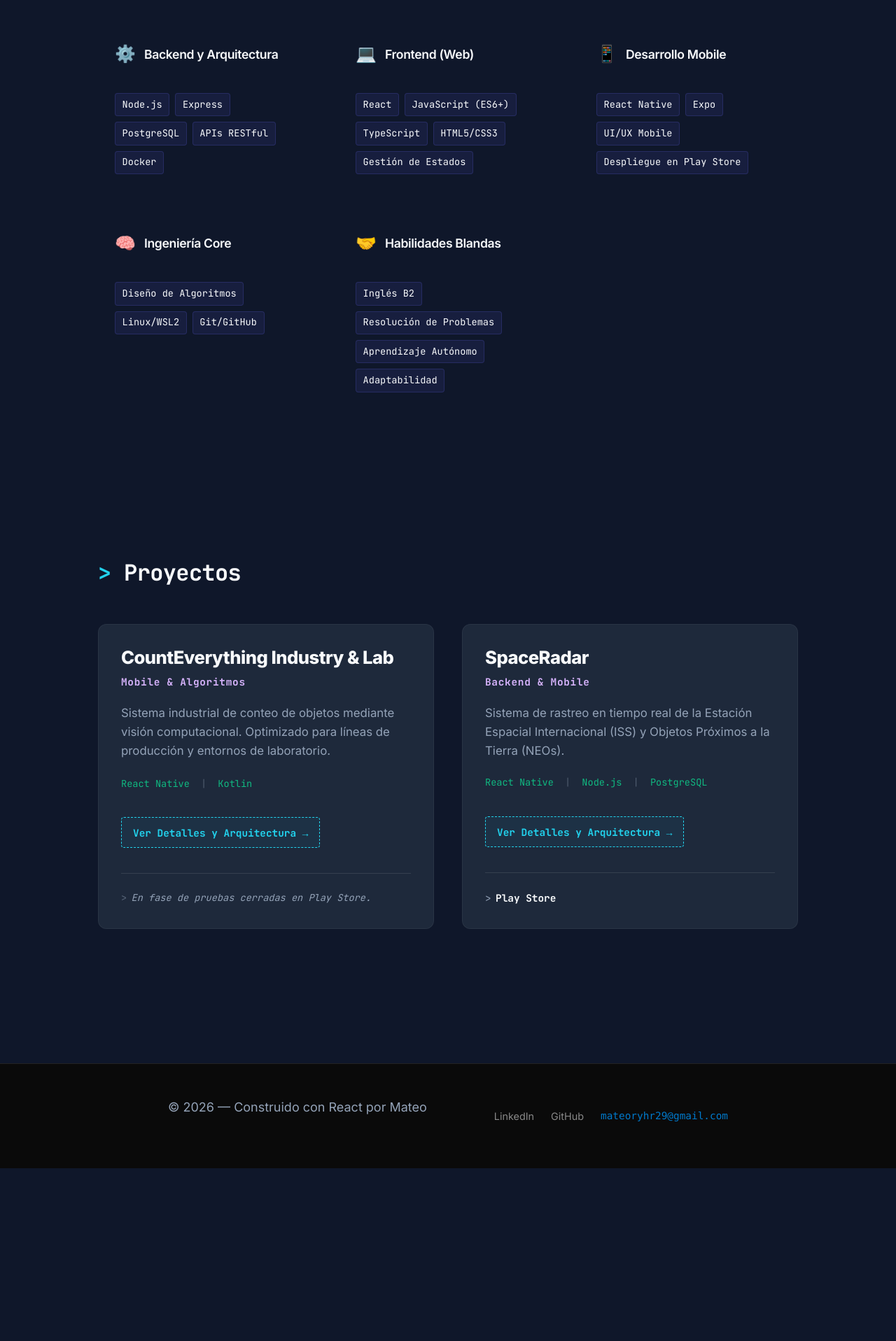
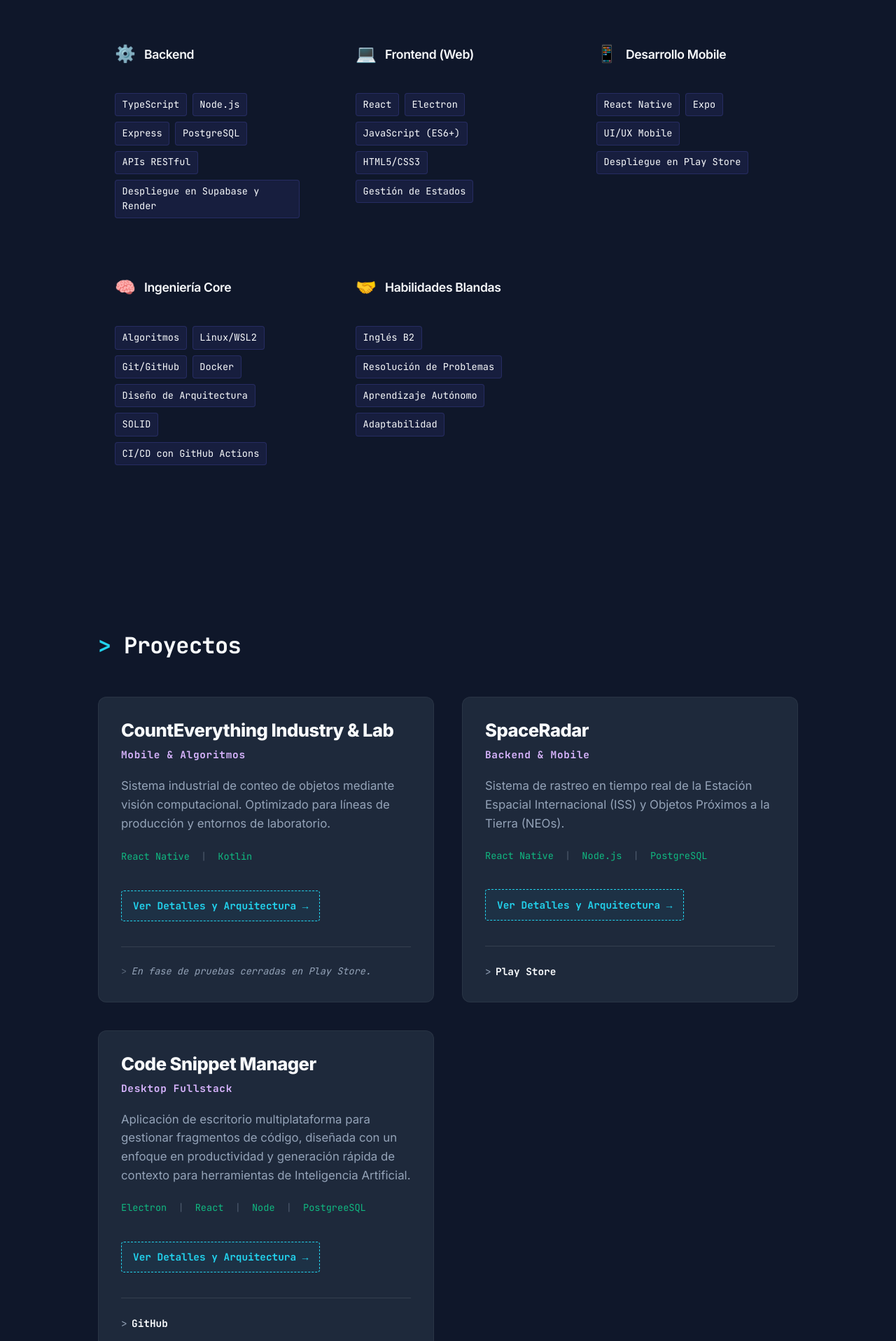
Before and after one commit to MateoRyhr/mateoryhr.github.io, a React (Vite) app: page / in a window 1280 px wide. Shown: the part 880-2797 px from the top of the page at 70% size. Before the commit the page ends 2550 px from the top, so only its background shows below. Built offline with nearby package versions, Linux system fonts and the light colour scheme.

Commit message:
feat(project 3): add project 3

```diff
--- a/index.html
+++ b/index.html
@@ -3,7 +3,7 @@
   <head>
     <meta charset="UTF-8" />
     <meta name="viewport" content="width=device-width, initial-scale=1.0" />
-    <title>Mateo - Software Engineer</title>
+    <title>Mateo - Software Dev</title>
   </head>
   <body>
     <div id="root"></div>
--- a/src/App.css
+++ b/src/App.css
@@ -55,7 +55,7 @@ p {
   max-width: 600px;
 }
 
-/* El toque Tech: úsalo rodeando tu rol, ej: <span className="highlight">Backend Engineer</span> */
+/* El toque Tech: úsalo rodeando tu rol, ej: <span className="highlight">Backend Dev</span> */
 .highlight {
   color: var(--accent-cyan);
   font-family: var(--font-mono);
--- a/src/components/ProfileHeader.jsx
+++ b/src/components/ProfileHeader.jsx
@@ -16,7 +16,7 @@ const ProfileHeader = () => {
 
         <h1 className="dev-name">Mateo Ryhr</h1>
         <h2 className="dev-title">
-          Fullstack Backend Engineer <span className="accent-color">|</span> React & React Native
+          Fullstack Backend Dev <span className="accent-color">|</span> React & React Native
         </h2>
 
         <p className="dev-description">
--- a/src/components/Projects.css
+++ b/src/components/Projects.css
@@ -127,11 +127,13 @@
 
 .project-links {
   display: flex;
-  align-items: center;
-  flex-wrap: wrap;
+  flex-direction: column;
+  gap: 0.8rem;
+  align-items: flex-start;
+
   border-top: 1px solid rgba(255, 255, 255, 0.1);
   padding-top: 1.5rem;
-  margin-top: 0.5rem; /* Un respiro extra entre las tecnologías y los links */
+  margin-top: 0.5rem;
 }
 
 .project-links a {
--- a/src/components/Projects.jsx
+++ b/src/components/Projects.jsx
@@ -38,19 +38,20 @@ const Projects = () => {
                   </Link>
                 </div>
 
-                {/* 3. Links con separador ' | ' condicional */}
+                {/* 3. Links dinámicos (Apilados verticalmente) */}
                 <div className="project-links">
+
                   {/* Link de GitHub */}
                   {project.links.github && (
                     <a href={project.links.github} target="_blank" rel="noreferrer">GitHub</a>
                   )}
 
-                  {/* Separador: Aparece si hay GitHub y la propiedad playstore existe (esté vacía o no) */}
-                  {project.links.github && project.links.playstore !== undefined && (
-                    <span className="separator"> | </span>
+                  {/* Link de Web */}
+                  {project.links.web && (
+                    <a href={project.links.web} target="_blank" rel="noreferrer">Web</a>
                   )}
 
-                  {/* Lógica de Play Store: Testing vs Link */}
+                  {/* Lógica de Play Store */}
                   {project.links.playstore !== undefined && (
                     project.links.playstore === "" ? (
                       <span className="testing-status">En fase de pruebas cerradas en Play Store.</span>
@@ -58,6 +59,7 @@ const Projects = () => {
                       <a href={project.links.playstore} target="_blank" rel="noreferrer">Play Store</a>
                     )
                   )}
+
                 </div>
 
               </div>
--- a/src/data/projects.js
+++ b/src/data/projects.js
@@ -93,5 +93,38 @@ export const projects = [
       playstore: "https://play.google.com/store/apps/details?id=com.mateoryhr.spaceradar"
     },
     category: "Backend & Mobile"
+  },
+  {
+    id: 3,
+    title: "Code Snippet Manager",
+    description: "Aplicación de escritorio multiplataforma para gestionar fragmentos de código, diseñada con un enfoque en productividad y generación rápida de contexto para herramientas de Inteligencia Artificial.",
+    longDescription: "Desarrollada bajo una arquitectura Fullstack (Electron, React, Node.js, Prisma), esta herramienta permite a los desarrolladores organizar, buscar e importar masivamente repositorios locales enteros. Su característica más destacada es un generador de contexto que agrupa dinámicamente el código de múltiples archivos en un formato optimizado para ser procesado por LLMs (como ChatGPT o Claude), acelerando drásticamente el flujo de desarrollo guiado por IA.",
+    technicalDetails: [
+      {
+        title: "Arquitectura Multiplataforma y Sistema de Archivos Nativo",
+        description: "Integración profunda entre el proceso principal de Electron (Node.js) y el proceso de renderizado (React) mediante canales IPC seguros.",
+        items: [
+          "Implementación de un algoritmo de búsqueda recursiva (File Crawler) para la importación masiva de código local, aplicando filtros por extensión y omitiendo de forma inteligente directorios pesados (node_modules, .git).",
+          "Manejo avanzado de APIs nativas del OS para cuadros de diálogo, gestionando la sincronización de foco y resolviendo colisiones entre Chromium y el gestor de ventanas de Windows (Drag Regions).",
+          "Diseño de interfaz Optimista (Optimistic UI) con Tailwind CSS, garantizando actualizaciones de estado instantáneas sin esperar la latencia de la base de datos."
+        ]
+      },
+      {
+        title: "Backend, Integridad de Datos y Funciones IA",
+        description: "Desarrollo de una API RESTful robusta y tipada estrictamente con TypeScript de extremo a extremo.",
+        items: [
+          "Diseño de base de datos relacional con PostgreSQL y Prisma ORM, implementando transacciones ($transaction) para garantizar el borrado en cascada seguro y mantener la integridad referencial.",
+          "Desarrollo de una utilidad de 'Contexto IA' que concatena y formatea estructuras de carpetas enteras utilizando delimitadores estándar (--- FILE: [name] ---) requeridos por modelos de lenguaje modernos.",
+          "Validación estricta de esquemas de entrada en la API utilizando Zod y manejo centralizado de errores para respuestas HTTP consistentes.",
+          "Implementación de un flujo seguro de verificación de cuentas mediante la generación de tokens criptográficos con tiempo de expiración y el envío asíncrono de correos electrónicos automatizados para activar y validar a los nuevos usuarios."
+        ]
+      }
+    ],
+    tech: ["Electron", "React", "Node", "PostgreeSQL"],
+    links: {
+      github: "https://github.com/MateoRyhr/code-snippet-manager",
+      web: "https://mateoryhr.github.io/code-snippet-manager/"
+    },
+    category: "Desktop Fullstack"
   }
 ];
--- a/src/data/skills-data.js
+++ b/src/data/skills-data.js
@@ -2,14 +2,14 @@
 
 export const skills = [
   {
-    title: "Backend y Arquitectura",
+    title: "Backend",
     icon: "⚙️",
-    skills: ["Node.js", "Express", "PostgreSQL", "APIs RESTful", "Docker"]
+    skills: ["TypeScript", "Node.js", "Express", "PostgreSQL", "APIs RESTful", "Despliegue en Supabase y Render"]
   },
   {
     title: "Frontend (Web)",
     icon: "💻",
-    skills: ["React", "JavaScript (ES6+)", "TypeScript", "HTML5/CSS3", "Gestión de Estados"]
+    skills: ["React", "Electron", "JavaScript (ES6+)", "HTML5/CSS3", "Gestión de Estados"]
   },
   {
     title: "Desarrollo Mobile",
@@ -19,7 +19,7 @@ export const skills = [
   {
     title: "Ingeniería Core",
     icon: "🧠",
-    skills: ["Diseño de Algoritmos", "Linux/WSL2", "Git/GitHub"]
+    skills: ["Algoritmos", "Linux/WSL2", "Git/GitHub", "Docker", "Diseño de Arquitectura", "SOLID", "CI/CD con GitHub Actions"]
   },
   {
     title: "Habilidades Blandas",
```
